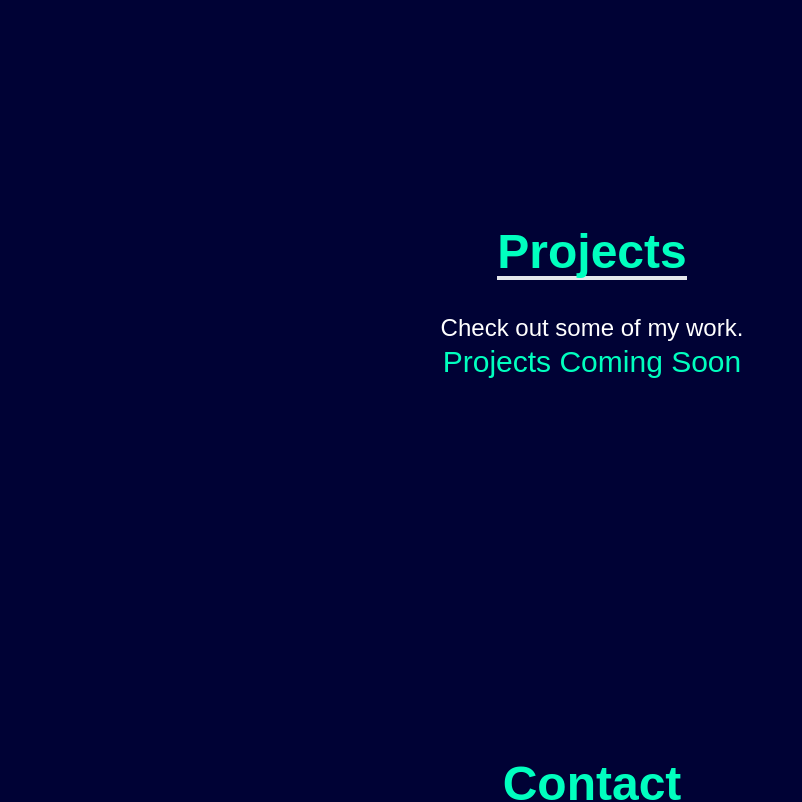
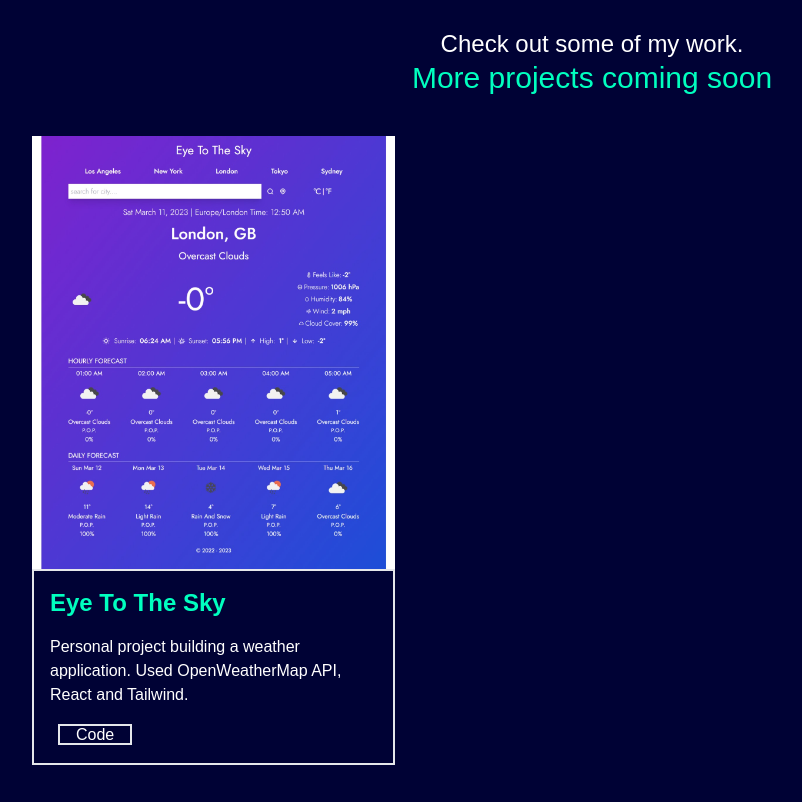
Before and after one commit to thibert-derek/site, a React (Create React App) app: page / in a window 1280 px wide. Shown: the part 2020-2822 px from the top of the page, without its empty margins (48-850 px from the left). Built offline with nearby package versions, Linux system fonts and the light colour scheme.

Commit message:
Added Project back

```diff
--- a/src/components/Navbar.jsx
+++ b/src/components/Navbar.jsx
@@ -21,7 +21,7 @@ const Navbar = () => {
         </div>
 
         {/* Hamburger */}
-        <div onClick={handleClick} className ="sm:hidden hover:text-2xl duration-300 z-10">
+        <div onClick={handleClick} className ="sm:hidden hover:text-2xl duration-300 z-10 pr-5">
             {!nav ? <FaBars /> : <FaTimes />}
         </div>
 
--- a/src/components/Projects.jsx
+++ b/src/components/Projects.jsx
@@ -4,7 +4,7 @@ import weather from '../assets/weather.jpeg'
 const Projects = () => {
     return (
         <div className="w-full h-full flex">
-            <div className="flex flex-col justify-center items-center w-full h-screen">
+            <div className="flex flex-col justify-center items-center w-full h-full">
                 <div className="max-w-[1920px]">
                     <div className="sm:text-left pb-8">
                         <h1 name="projects" className="text-4xl sm:text-5xl border-b-4 font-bold text-[#00FFBF]">Projects</h1>
@@ -14,29 +14,29 @@ const Projects = () => {
                     <p>Check out some of my work.</p>
                 </div>
                 <div>
-                <h1 className="text-3xl text-[#00FFBF]">Projects Coming Soon</h1>
+                <h1 className="text-3xl text-[#00FFBF]">More projects coming soon</h1>
                     </div>
                 <div>
                     <div>
                         <div className="grid grid-cols-1 md:grid-cols-3 px-10 sm:px-20 py-10 justify-center gap-4 items-center">
 
-                            {/* <span className='justify-center'>
+                            <span className='justify-center'>
                                 <div>
                                     <img className="sm:max-h-[600px] w-full" src={weather} />
                                 </div>
                                 <div className="border-2 px-4 py-4">
                                     <h3 className="font-bold text-2xl text-[#00FFBF]">Eye To The Sky</h3>
                                     <p className="py-4">Personal project building a weather application. Used OpenWeatherMap API, React and Tailwind.</p>
-                                    <div className="justify-between items-right"> */}
+                                    <div className="justify-between items-right">
                                         {/* <a className="px-4 my-2 border-2 hover:bg-white hover:text-black duration-300" href="/">
                                         Demo
                                         </a> */}
-                                        {/* <a className="px-4 mx-2 my-2 border-2 md:hover:bg-white md:hover:text-black md:duration-300" href="https://github.com/thibert-derek/eyetothesky">
+                                        <a className="px-4 mx-2 my-2 border-2 md:hover:bg-white md:hover:text-black md:duration-300" href="https://github.com/thibert-derek/eyetothesky">
                                             Code
                                         </a>
                                     </div>
                                 </div>
-                            </span> */}
+                            </span>
                             {/* <span className='border-2'>
                                 <div>
                                 <img className="sm:max-h-[400px]" src={weather}/>
```
